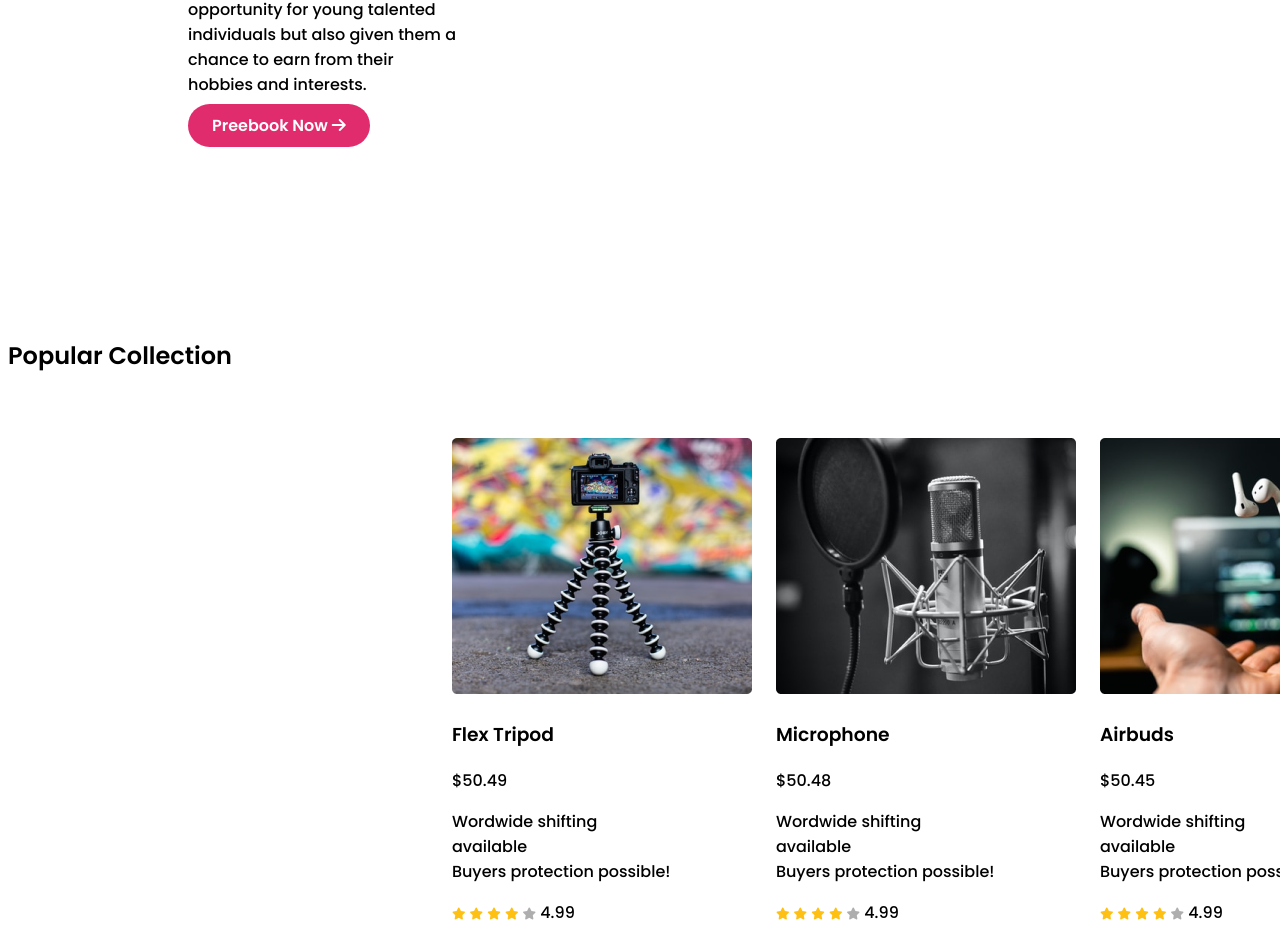
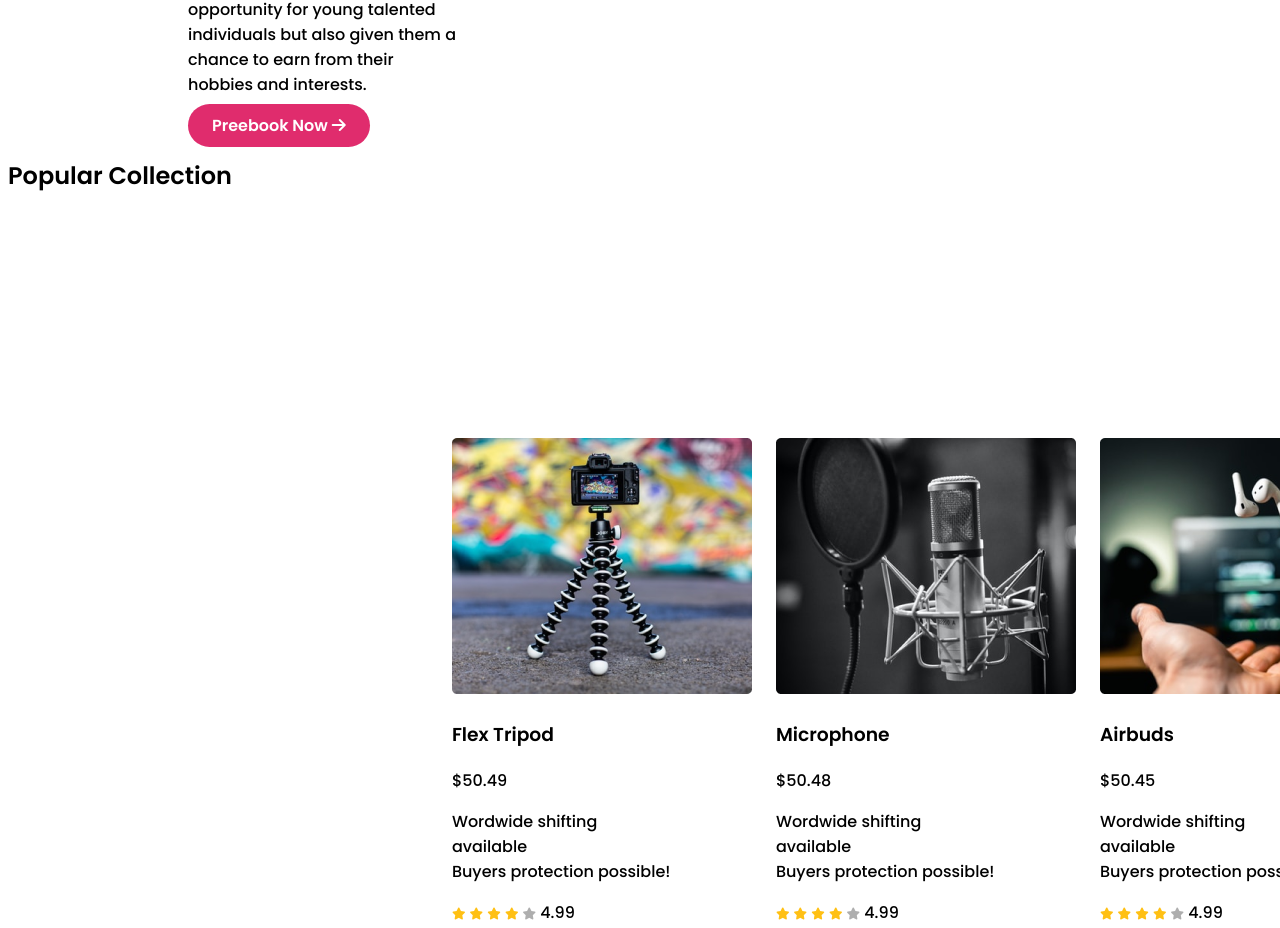
Before and after one commit to arshiha/influencer-gear, a plain HTML site: page index.html in a window 1280 px wide. Shown: the part 612-1540 px from the top of the page. Drawn offline with Linux system fonts and the light colour scheme.

Commit message:
influencer added

```diff
--- a/index.html
+++ b/index.html
@@ -25,9 +25,11 @@
     <!-- second part -->
 
     <section class="container">
-      <div>
-        <h2 class="section-title">Popular Collection</h2>
+      <section>
+      <div class="title-1">
+        <h2>Popular Collection</h2>
       </div>
+      </section>
         <div class="courses">
           <div class="course">
           <div class="course-banner">
--- a/style.css
+++ b/style.css
@@ -16,6 +16,8 @@ html{
 }
 section{
     display: flex;
+
+
 
 }
 .half-width{
@@ -48,8 +50,8 @@ h1{
 
 
 
-.section-title{
-    margin-top: 200px;
+.title-1{
+    text-align: center;
 }
 
 .courses{
```
